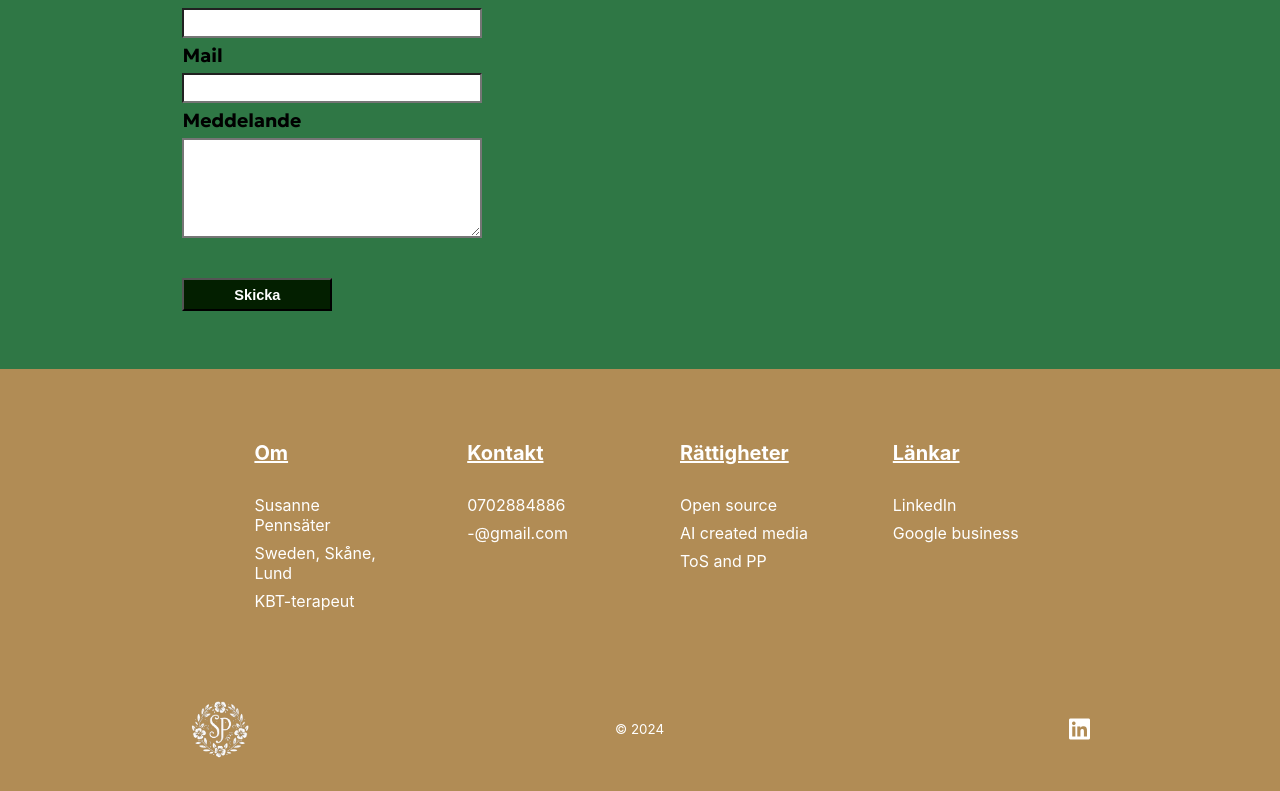
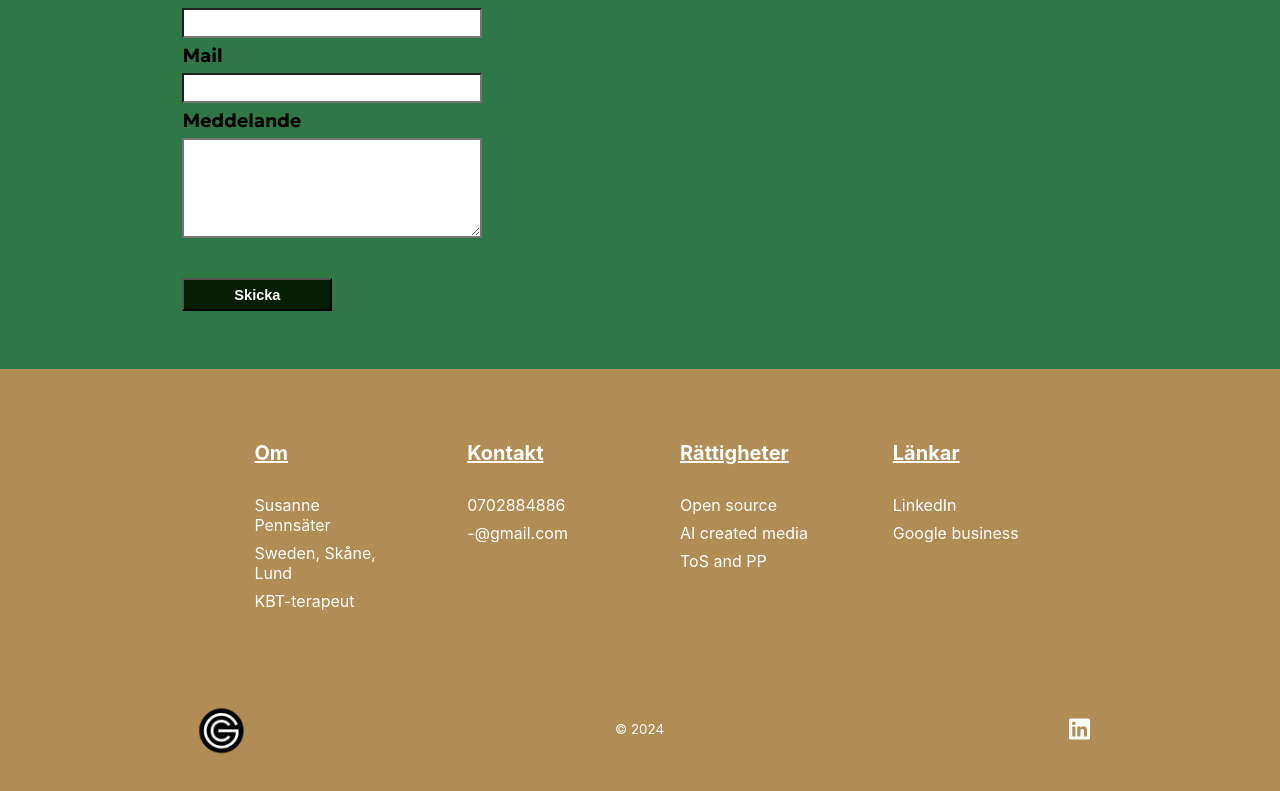
Before and after one commit to filippennsater/chat-website, a React (Create React App) app: page /contact in a window 1280 px wide. Shown: the part 796-1587 px from the top of the page. Built offline with nearby package versions, Linux system fonts and the light colour scheme; a web font is replaced by a local one.

Commit message:
changed logo in footer

```diff
--- a/src/components/footer/Footer.scss
+++ b/src/components/footer/Footer.scss
@@ -246,7 +246,7 @@
 }
 
 .footer-logo {
-  background: url('../../../public/images/SP-LOGO.png') center center/cover no-repeat;
+  background: url('../../../public/images/GC-LOGO.png') center center/cover no-repeat;
   color: #ffffff;
   justify-self: start;
   margin-left: 0px;
```
